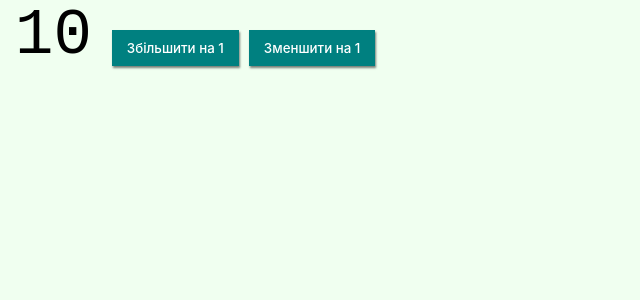
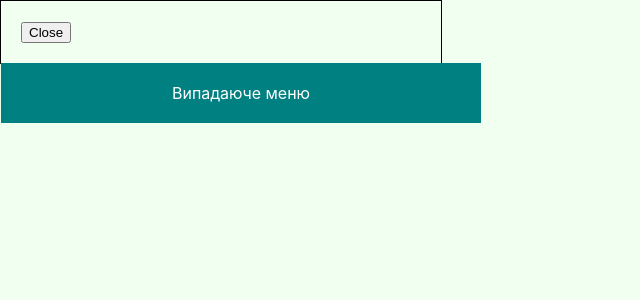
Before and after one commit to Olexander1234/board-react, a React (Create React App) app: page / in a window 1280 px wide. Shown: the top 300 px of the page, without its empty margins (0-640 px from the left). Built offline with nearby package versions, Linux system fonts and the light colour scheme.

Commit message:
пчоб

```diff
--- a/src/components/App.jsx
+++ b/src/components/App.jsx
@@ -4,14 +4,15 @@
 import boars from './boar.json';
 import { GlobalStyle} from './event/MyEvent.style'
 import { Counter } from "./Counter/Counter";
+import { Dropdown } from "./Dropdown/Dropdown";
 export const App = () => {
   return (
     <>
 <GlobalStyle/>
     {/* <EventTitle title={'24th Core Worlds Coalition Conference'}/>
 <EventBoar boars={boars}/> */}
-<Counter/>
-
+{/* <Counter initialValue={5}/> */}
+<Dropdown/>
 
     </>
 
--- /dev/null
+++ b/src/components/Counter/Buttons.jsx
@@ -0,0 +1,13 @@
+export function Buttons({onIncrement, onDecrement}){
+    return (
+        <>
+        <button type="button" onClick={onDecrement}>
+        Збільшити на 1
+      </button>
+      <button type="button" onClick={onIncrement}>
+        Зменшити на 1
+      </button>
+        </>
+
+    )
+    }
--- /dev/null
+++ b/src/components/Counter/CaunterValue.jsx
@@ -0,0 +1,3 @@
+export function CounterValue({value}) {
+    return  <span className="Counter__value">{value}</span>
+}
--- a/src/components/Counter/Counter.jsx
+++ b/src/components/Counter/Counter.jsx
@@ -1,14 +1,20 @@
 import React from "react";
 import './Counter.css'
-
+import { Buttons } from "./Buttons";
+import {CounterValue} from './CaunterValue'
 export class Counter extends React.Component {
 
 // static propType ={
 // //  initialValue : 0;
 
 // // }
+
+
+static defaultProps = {
+  initiallValue: 0
+}
 state = {
-value: 10,
+value: this.props.initiallValue
 }
 
 
@@ -18,7 +24,11 @@
 
 
 handlerDecrement = (e)=>{
-console.log('збільшуємо значення')
+  this.setState((prevState)=>{
+    return {
+      value: prevState.value + 1
+    }
+  })
 
 const targetEl = e.target;
 
@@ -26,18 +36,21 @@
 }
 
 handlerIncrement = (e) => {
-    console.log("Зменшуємо на 1")
+
+
+    this.setState((prevState)=>{
+      return {
+        value: prevState.value - 1
+      }
+    })
 }
 
 render() {
+  const {handlerDecrement, handlerIncrement} = this
     return <div className="Counter__controls">
-    <span className="Counter__value">{this.state.value}</span>
-  <button type="button" onClick={this.handlerDecrement}>
-    Збільшити на 1
-  </button>
-  <button type="button" onClick={this.handlerIncrement}>
-    Зменшити на 1
-  </button>
+   <CounterValue value={this.state.value}/>
+  <Buttons onDecrement={handlerDecrement}
+  onIncrement ={handlerIncrement}/>
 </div>
 }
 
--- /dev/null
+++ b/src/components/Dropdown/Dropdown.css
@@ -0,0 +1,17 @@
+.Dropdown {
+    position: relative;
+    width: 400px;
+    padding: 20px;
+    border: 1px solid black;
+  }
+
+  .Dropdown__menu {
+    position: absolute;
+    top: 100%;
+    left: 0;
+    width: 100%;
+    padding: 20px;
+    text-align: center;
+    background-color: teal;
+    color: white;
+  }
--- /dev/null
+++ b/src/components/Dropdown/Dropdown.jsx
@@ -0,0 +1,37 @@
+import './Dropdown.css'
+import {Component} from 'react'
+export class Dropdown extends Component {
+ state = {
+    visible: true
+ }
+ toggle= () =>{
+this.setState((prevState)=>{
+return{
+    visible: !prevState.visible
+}
+
+})
+ }
+
+
+render(){
+    return (
+        <div className="Dropdown">
+
+        <button
+          type="button"
+          className="Dropdown__toggle"
+          onClick={this.toggle}
+        >
+        Close
+        </button>
+        {this.state.visible && <div
+                                  className="Dropdown__menu">
+                                  Випадаюче меню
+                                </div>}
+      </div>
+    )
+}
+
+
+}
```
